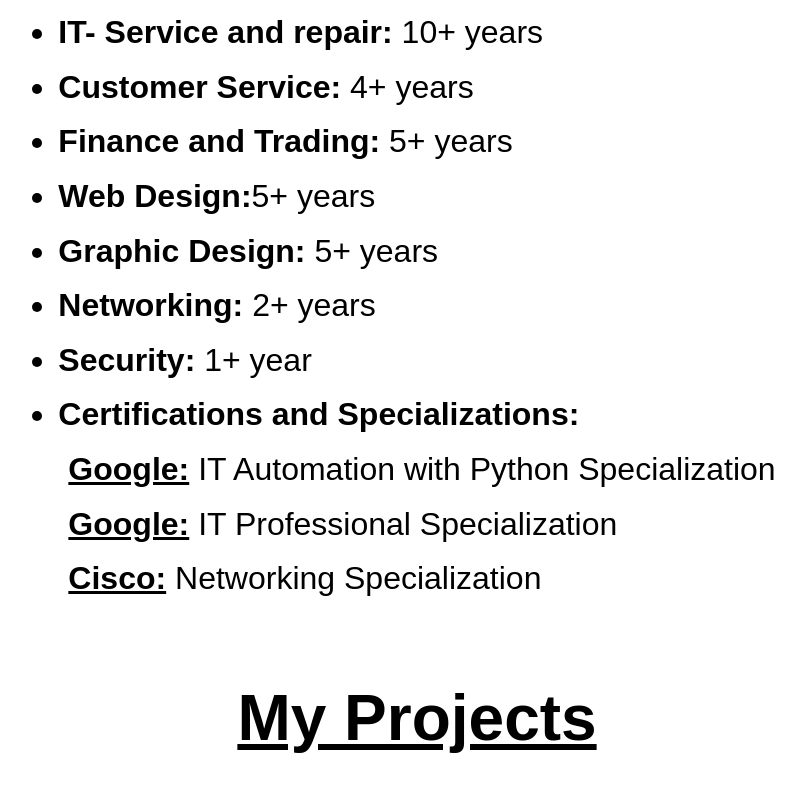
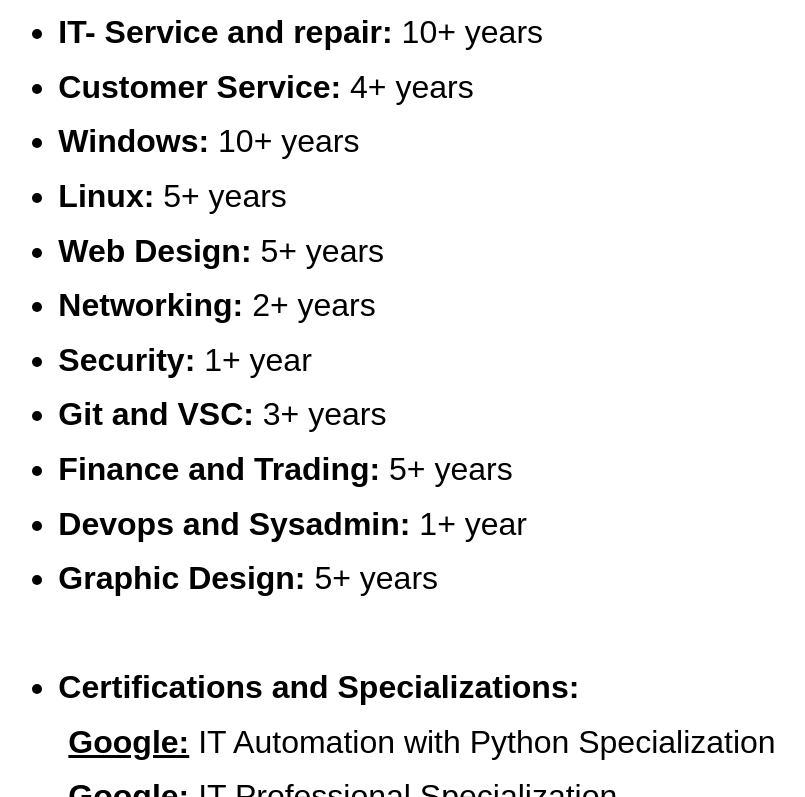
Before and after one commit to JamesSadler-Dev/portfolio, a plain HTML site: page index.html in a window 1280 px wide. Shown: the part 724-1521 px from the top of the page, without its empty margins (223-1028 px from the left). Drawn offline with Linux system fonts and the light colour scheme.

Commit message:
Update Skills and Certifications

```diff
--- a/index.html
+++ b/index.html
@@ -37,11 +37,16 @@
             </ul></li>
                 <li><b>IT- Service and repair:</b> 10+ years<br></li>
                 <li><b>Customer Service:</b> 4+ years</li>
-                <li><b>Finance and Trading:</b> 5+ years</li>
-                <li><b>Web Design:</b>5+ years</li>
-                <li><b>Graphic Design:</b> 5+ years</li>
+                <li><b>Windows:</b> 10+ years</li>
+                <li><b>Linux:</b> 5+ years</li>
+                <li><b>Web Design:</b> 5+ years</li>
                 <li><b>Networking:</b> 2+ years</li>
                 <li><b>Security:</b> 1+ year</li>
+                <li><b>Git and VSC:</b> 3+ years</li>
+                <li><b>Finance and Trading:</b> 5+ years</li>
+                <li><b>Devops and Sysadmin:</b> 1+ year</li>
+                <li><b>Graphic Design:</b> 5+ years</li>
+                <br>
                 <li><b>Certifications and Specializations:</b></li>
             <ul class="programming-skills">
                 <li><b>Google:</b> IT Automation with Python Specialization</li>
```
